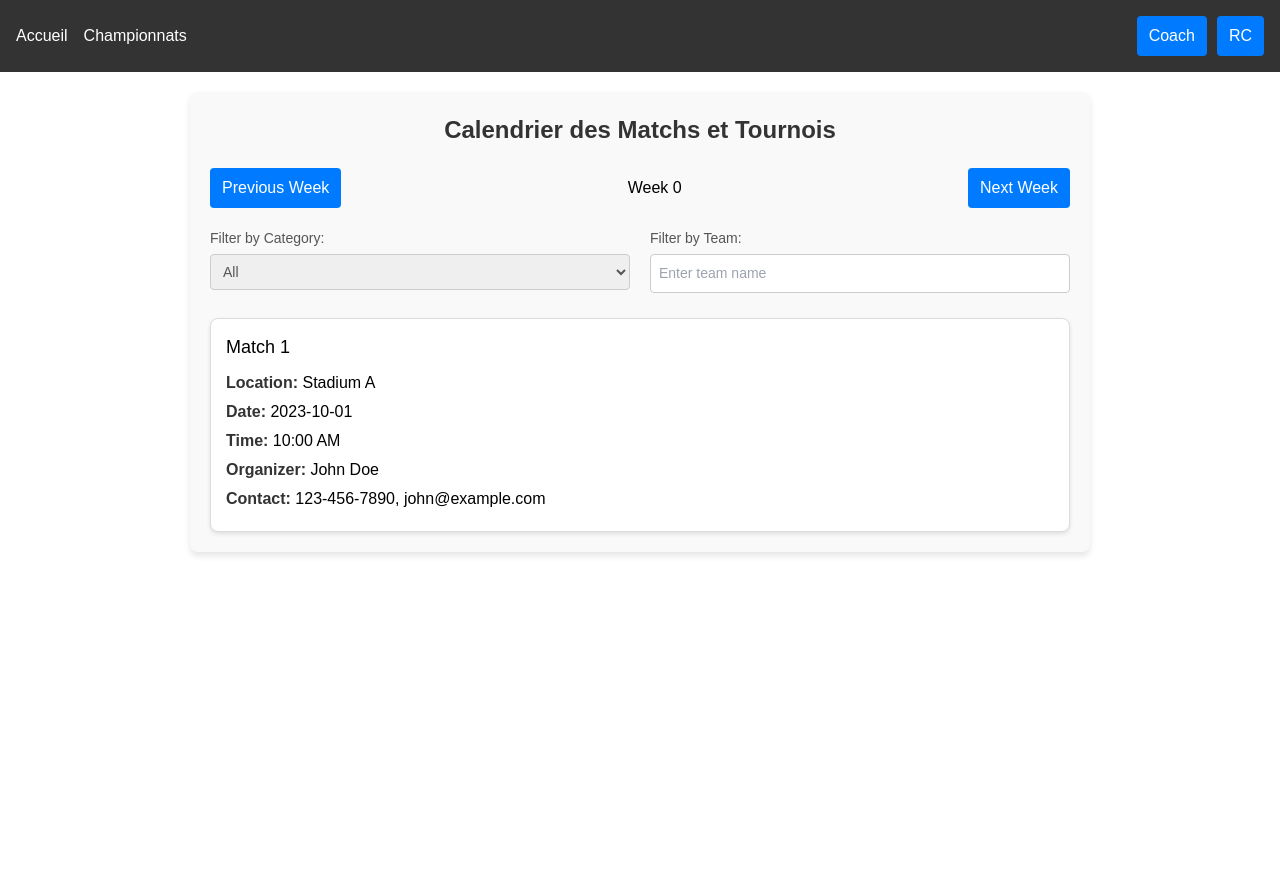
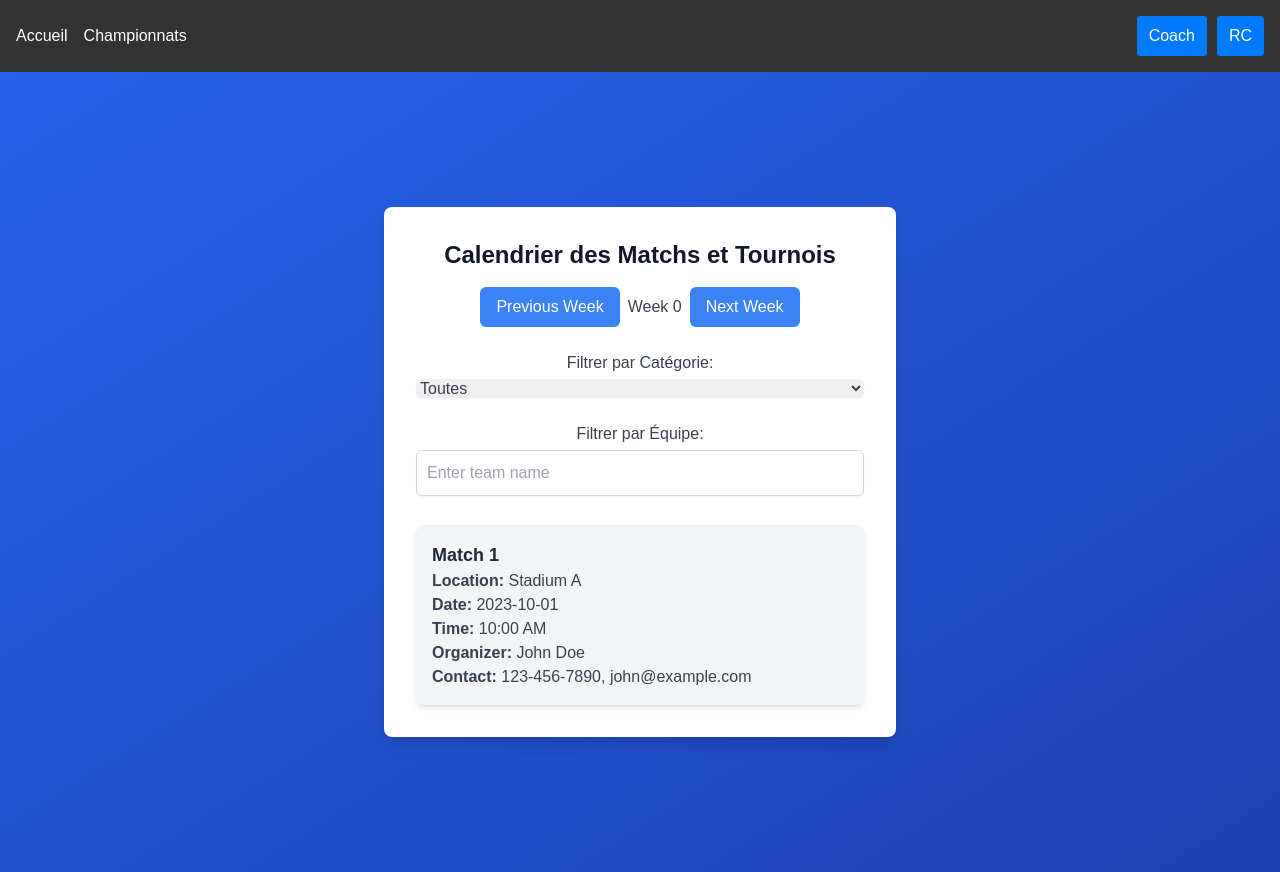
Before and after one commit to migesve/ProjetIHM2_LU_ESPINAL, a Next.js app: page /pages/calendrier in a window 1280 px wide. Before the commit the page ends 800 px from the top, so only its background shows below. Built offline with nearby package versions, Linux system fonts and the light colour scheme.

Commit message:
maquillage pret

```diff
--- a/app/pages/calendrier/page.tsx
+++ b/app/pages/calendrier/page.tsx
@@ -51,52 +51,72 @@ const CalendrierPage: React.FC = () => {
   });
 
   return (
-    <div className="container">
-      <h1 className="title">Calendrier des Matchs et Tournois</h1>
-      <div className="controls">
-      <button onClick={() => handleWeekChange(-1)}>Previous Week</button>
-      <span>Week {week}</span>
-      <button onClick={() => handleWeekChange(1)}>Next Week</button>
+    <div className="flex items-center justify-center min-h-screen bg-gradient-to-br from-blue-600 to-blue-800">
+      <div className="bg-white rounded-lg shadow-lg p-8 max-w-lg w-full text-center">
+        <h1 className="text-2xl font-bold mb-4 text-gray-900">
+          Calendrier des Matchs et Tournois
+        </h1>
+        <div className="mb-6">
+          <button
+            onClick={() => handleWeekChange(-1)}
+            className="bg-blue-500 hover:bg-blue-600 text-white py-2 px-4 rounded-md mr-2"
+          >
+            Previous Week
+          </button>
+          <span className="text-gray-700 font-medium">Week {week}</span>
+          <button
+            onClick={() => handleWeekChange(1)}
+            className="bg-blue-500 hover:bg-blue-600 text-white py-2 px-4 rounded-md ml-2"
+          >
+            Next Week
+          </button>
         </div>
-      <div className="filters">
-      <label>
-        Filter by Category:
+        <div className="flex flex-col gap-4 mb-6">
+          <label className="text-gray-700">
+            Filtrer par Catégorie:
             <select
               value={category}
               onChange={(e) => setCategory(e.target.value)}
+              className="mt-1 w-full border-gray-300 rounded-md shadow-sm focus:ring-blue-500 focus:border-blue-500"
             >
-        <option value="">All</option>
-        <option value="Football">Football</option>
-        <option value="Basketball">Basketball</option>
+              <option value="">Toutes</option>
+              <option value="Football">M11</option>
+              <option value="Basketball">M13</option>
+              <option value="Basketball">M15</option>
+              <option value="Basketball">M18</option>
             </select>
           </label>
-      <label>
-        Filter by Team:
+          <label className="text-gray-700">
+            Filtrer par Équipe:
             <input
               type="text"
               value={team}
               onChange={(e) => setTeam(e.target.value)}
               placeholder="Enter team name"
+              className="mt-1 w-full border-gray-300 rounded-md shadow-sm focus:ring-blue-500 focus:border-blue-500"
             />
           </label>
         </div>
-      <div className="list">
+        <div className="flex flex-col gap-4">
           {filteredEvents.map((event) => (
-        <div className="card" key={event.id}>
-        <h2>{event.name}</h2>
-        <p>
+            <div
+              key={event.id}
+              className="bg-gray-100 p-4 rounded-lg shadow-md text-left"
+            >
+              <h2 className="text-lg font-bold text-gray-800">{event.name}</h2>
+              <p className="text-gray-700">
                 <strong>Location:</strong> {event.location}
               </p>
-        <p>
+              <p className="text-gray-700">
                 <strong>Date:</strong> {event.date}
               </p>
-        <p>
+              <p className="text-gray-700">
                 <strong>Time:</strong> {event.time}
               </p>
-        <p>
+              <p className="text-gray-700">
                 <strong>Organizer:</strong> {event.organizer.name}
               </p>
-        <p>
+              <p className="text-gray-700">
                 <strong>Contact:</strong> {event.organizer.phone},{" "}
                 {event.organizer.email}
               </p>
@@ -104,6 +124,7 @@ const CalendrierPage: React.FC = () => {
           ))}
         </div>
       </div>
+    </div>
   );
 };
 
--- a/app/pages/championnats/page.tsx
+++ b/app/pages/championnats/page.tsx
@@ -31,8 +31,9 @@ const CreateChampionshipPage: React.FC = () => {
   };
 
   return (
-    <div className="container mx-auto p-4 bg-gray-100 dark:bg-gray-900 text-gray-900 dark:text-gray-100 rounded-lg shadow-md">
-      <h1 className="title text-center text-2xl font-bold mb-6">
+    <div className="flex items-center justify-center min-h-screen bg-gradient-to-br from-blue-600 to-blue-800">
+      <div className="bg-white rounded-lg shadow-lg p-8 max-w-xl w-full">
+        <h1 className="text-2xl font-bold mb-6 text-gray-900 text-center">
           Créer un nouveau championnat
         </h1>
         <form onSubmit={handleSubmit} className="flex flex-col gap-6">
@@ -45,7 +46,7 @@ const CreateChampionshipPage: React.FC = () => {
               value={name}
               onChange={(e) => setName(e.target.value)}
               required
-            className="w-full px-3 py-2 border border-gray-300 rounded-md shadow-sm focus:outline-none focus:ring-2 focus:ring-blue-500 focus:border-blue-500"
+              className="w-full px-3 py-2 border border-gray-300 rounded-md shadow-sm focus:ring-blue-500 focus:border-blue-500"
             />
           </div>
           <div>
@@ -57,7 +58,7 @@ const CreateChampionshipPage: React.FC = () => {
               value={teams}
               onChange={(e) => setTeams(e.target.value)}
               required
-            className="w-full px-3 py-2 border border-gray-300 rounded-md shadow-sm focus:outline-none focus:ring-2 focus:ring-blue-500 focus:border-blue-500"
+              className="w-full px-3 py-2 border border-gray-300 rounded-md shadow-sm focus:ring-blue-500 focus:border-blue-500"
             />
           </div>
           <div>
@@ -65,7 +66,7 @@ const CreateChampionshipPage: React.FC = () => {
             <select
               value={gender}
               onChange={(e) => setGender(e.target.value)}
-            className="w-full px-3 py-2 border border-gray-300 rounded-md shadow-sm focus:outline-none focus:ring-2 focus:ring-blue-500 focus:border-blue-500"
+              className="w-full px-3 py-2 border border-gray-300 rounded-md shadow-sm focus:ring-blue-500 focus:border-blue-500"
             >
               <option value="Masculin">Masculin</option>
               <option value="Feminin">Féminin</option>
@@ -76,7 +77,7 @@ const CreateChampionshipPage: React.FC = () => {
             <select
               value={age}
               onChange={(e) => setAge(e.target.value)}
-            className="w-full px-3 py-2 border border-gray-300 rounded-md shadow-sm focus:outline-none focus:ring-2 focus:ring-blue-500 focus:border-blue-500"
+              className="w-full px-3 py-2 border border-gray-300 rounded-md shadow-sm focus:ring-blue-500 focus:border-blue-500"
             >
               <option value="M11">M11</option>
               <option value="M13">M13</option>
@@ -89,7 +90,7 @@ const CreateChampionshipPage: React.FC = () => {
             <select
               value={modality}
               onChange={(e) => setModality(e.target.value)}
-            className="w-full px-3 py-2 border border-gray-300 rounded-md shadow-sm focus:outline-none focus:ring-2 focus:ring-blue-500 focus:border-blue-500"
+              className="w-full px-3 py-2 border border-gray-300 rounded-md shadow-sm focus:ring-blue-500 focus:border-blue-500"
             >
               {getModalities().map((mod) => (
                 <option key={mod} value={mod}>
@@ -103,7 +104,7 @@ const CreateChampionshipPage: React.FC = () => {
             <select
               value={level}
               onChange={(e) => setLevel(e.target.value)}
-            className="w-full px-3 py-2 border border-gray-300 rounded-md shadow-sm focus:outline-none focus:ring-2 focus:ring-blue-500 focus:border-blue-500"
+              className="w-full px-3 py-2 border border-gray-300 rounded-md shadow-sm focus:ring-blue-500 focus:border-blue-500"
             >
               <option value="Débutants/Niveau 1">Débutants/Niveau 1</option>
               <option value="Avancés/Niveau 2">Avancés/Niveau 2</option>
@@ -117,6 +118,7 @@ const CreateChampionshipPage: React.FC = () => {
           </button>
         </form>
       </div>
+    </div>
   );
 };
 
--- a/app/pages/cloture/page.tsx
+++ b/app/pages/cloture/page.tsx
@@ -35,52 +35,47 @@ const CloseChampionshipsPage: React.FC = () => {
   };
 
   return (
-    <div className="container mx-auto p-4 bg-gray-100 dark:bg-gray-900 text-gray-900 dark:text-gray-100 rounded-lg shadow-md">
-      <h1 className="title text-center text-2xl font-bold mb-6">
+    <div className="flex items-center justify-center min-h-screen bg-gradient-to-br from-blue-600 to-blue-800">
+      <div className="bg-white rounded-lg shadow-lg p-8 max-w-4xl w-full">
+        <h1 className="text-2xl font-bold mb-6 text-gray-900 text-center">
           Clôturer les championnats ouverts
         </h1>
         <button
           onClick={closeAllChampionships}
-        className="w-full mb-4 bg-red-500 text-white py-2 px-4 rounded-md shadow-md hover:bg-red-600 transition duration-300"
+          className="w-full mb-6 bg-red-500 text-white py-2 px-4 rounded-md shadow-md hover:bg-red-600 transition duration-300"
         >
           Clôturer tous les championnats
         </button>
-      <div className="championnats-table-container">
-        <table className="championnats-table w-full text-left border-collapse">
+        <div className="overflow-x-auto">
+          <table className="w-full border-collapse text-left">
             <thead>
               <tr>
-              <th className="px-4 py-2 bg-gray-300 dark:bg-gray-700 text-gray-900 dark:text-gray-100">
+                <th className="px-4 py-2 bg-gray-300 text-gray-900">
                   Catégorie d&apos;âge
                 </th>
-              <th className="px-4 py-2 bg-gray-300 dark:bg-gray-700 text-gray-900 dark:text-gray-100">
-                Genre
-              </th>
-              <th className="px-4 py-2 bg-gray-300 dark:bg-gray-700 text-gray-900 dark:text-gray-100">
+                <th className="px-4 py-2 bg-gray-300 text-gray-900">Genre</th>
+                <th className="px-4 py-2 bg-gray-300 text-gray-900">
                   Modalité
                 </th>
-              <th className="px-4 py-2 bg-gray-300 dark:bg-gray-700 text-gray-900 dark:text-gray-100">
-                Action
-              </th>
+                <th className="px-4 py-2 bg-gray-300 text-gray-900">Action</th>
               </tr>
             </thead>
             <tbody>
               {championships.map((champ) => (
                 <tr
                   key={champ.id}
-                className={`${
-                  champ.isClosed ? "bg-gray-200 dark:bg-gray-800" : ""
-                }`}
+                  className={champ.isClosed ? "bg-gray-200" : "bg-white"}
                 >
-                <td className="px-4 py-2 border-t border-gray-300 dark:border-gray-700">
+                  <td className="px-4 py-2 border-t border-gray-300">
                     {champ.ageCategory}
                   </td>
-                <td className="px-4 py-2 border-t border-gray-300 dark:border-gray-700">
+                  <td className="px-4 py-2 border-t border-gray-300">
                     {champ.gender}
                   </td>
-                <td className="px-4 py-2 border-t border-gray-300 dark:border-gray-700">
+                  <td className="px-4 py-2 border-t border-gray-300">
                     {champ.modality}
                   </td>
-                <td className="px-4 py-2 border-t border-gray-300 dark:border-gray-700">
+                  <td className="px-4 py-2 border-t border-gray-300">
                     {champ.isClosed ? (
                       <span className="text-gray-500">Clôturé</span>
                     ) : (
@@ -98,6 +93,7 @@ const CloseChampionshipsPage: React.FC = () => {
           </table>
         </div>
       </div>
+    </div>
   );
 };
 
--- a/app/pages/organiser/page.tsx
+++ b/app/pages/organiser/page.tsx
@@ -29,29 +29,24 @@ const OrganizePlateauxPage: React.FC = () => {
   };
 
   return (
-    <div className="container mx-auto p-4 bg-gray-100 dark:bg-gray-900 text-gray-900 dark:text-gray-100 rounded-lg shadow-md">
-      <h1 className="title text-center text-2xl font-bold mb-6">
+    <div className="flex items-center justify-center min-h-screen bg-gradient-to-br from-blue-600 to-blue-800">
+      <div className="bg-white rounded-lg shadow-lg p-8 max-w-4xl w-full">
+        <h1 className="text-2xl font-bold mb-6 text-gray-900 text-center">
           Organiser un plateaux
         </h1>
-      <p className="text-center mb-4 text-gray-700 dark:text-gray-300">
+        <p className="text-gray-700 text-center mb-6">
           Sélectionnez un plateaux sans organisateur pour vous porter candidat.
         </p>
-      <div className="championnats-table-container">
-        <table className="championnats-table w-full text-left border-collapse">
+        <div className="overflow-x-auto">
+          <table className="w-full border-collapse text-left">
             <thead>
               <tr>
-              <th className="px-4 py-2 bg-gray-300 dark:bg-gray-700 text-gray-900 dark:text-gray-100">
-                Date
-              </th>
-              <th className="px-4 py-2 bg-gray-300 dark:bg-gray-700 text-gray-900 dark:text-gray-100">
-                Lieu
-              </th>
-              <th className="px-4 py-2 bg-gray-300 dark:bg-gray-700 text-gray-900 dark:text-gray-100">
+                <th className="px-4 py-2 bg-gray-300 text-gray-900">Date</th>
+                <th className="px-4 py-2 bg-gray-300 text-gray-900">Lieu</th>
+                <th className="px-4 py-2 bg-gray-300 text-gray-900">
                   Catégorie d&apos;âge
                 </th>
-              <th className="px-4 py-2 bg-gray-300 dark:bg-gray-700 text-gray-900 dark:text-gray-100">
-                Action
-              </th>
+                <th className="px-4 py-2 bg-gray-300 text-gray-900">Action</th>
               </tr>
             </thead>
             <tbody>
@@ -59,19 +54,19 @@ const OrganizePlateauxPage: React.FC = () => {
                 <tr
                   key={plateau.id}
                   className={`${
-                  plateau.isOrganized ? "bg-gray-200 dark:bg-gray-800" : ""
+                    plateau.isOrganized ? "bg-gray-200" : "bg-white"
                   }`}
                 >
-                <td className="px-4 py-2 border-t border-gray-300 dark:border-gray-700">
+                  <td className="px-4 py-2 border-t border-gray-300">
                     {plateau.date}
                   </td>
-                <td className="px-4 py-2 border-t border-gray-300 dark:border-gray-700">
+                  <td className="px-4 py-2 border-t border-gray-300">
                     {plateau.location}
                   </td>
-                <td className="px-4 py-2 border-t border-gray-300 dark:border-gray-700">
+                  <td className="px-4 py-2 border-t border-gray-300">
                     {plateau.ageCategory}
                   </td>
-                <td className="px-4 py-2 border-t border-gray-300 dark:border-gray-700">
+                  <td className="px-4 py-2 border-t border-gray-300">
                     {plateau.isOrganized ? (
                       <span className="text-gray-500">Déjà organisé</span>
                     ) : (
@@ -89,6 +84,7 @@ const OrganizePlateauxPage: React.FC = () => {
           </table>
         </div>
       </div>
+    </div>
   );
 };
 
--- a/app/pages/resultats/page.tsx
+++ b/app/pages/resultats/page.tsx
@@ -70,16 +70,25 @@ const RésultatsPage: React.FC = () => {
   });
 
   return (
-    <div className="container">
-      <h1 className="title">Résultats des Matchs</h1>
-      <div className="controls">
-      <button onClick={() => handleWeekChange(-1)}>Previous Week</button>
+    <div className="flex items-center justify-center min-h-screen bg-gradient-to-br from-blue-600 to-blue-800">
+      <div className="bg-white rounded-lg shadow-lg p-8 max-w-lg w-full text-center">
+        <h1 className="text-2xl font-bold mb-4 text-gray-900">
+          Résultats des Matchs
+        </h1>
+        <div className="mb-6">
+          <button
+            onClick={() => handleWeekChange(-1)}
+            className="bg-blue-500 hover:bg-blue-600 text-white py-2 px-4 rounded-md mr-2"
+          >
+            Previous Week
+          </button>
           <select
             value={selectedWeek}
             onChange={(e) => {
               setSelectedWeek(e.target.value);
               setWeek(Number(e.target.value));
             }}
+            className="border border-gray-300 rounded-md py-2 px-3 mx-2 shadow-sm focus:outline-none focus:ring-blue-500 focus:border-blue-500"
           >
             <option value="">Choose Week</option>
             {[...Array(10)].map((_, index) => (
@@ -88,14 +97,20 @@ const RésultatsPage: React.FC = () => {
               </option>
             ))}
           </select>
-      <button onClick={() => handleWeekChange(1)}>Next Week</button>
+          <button
+            onClick={() => handleWeekChange(1)}
+            className="bg-blue-500 hover:bg-blue-600 text-white py-2 px-4 rounded-md ml-2"
+          >
+            Next Week
+          </button>
         </div>
-      <div className="filters">
-      <label>
+        <div className="flex flex-col gap-4 mb-6">
+          <label className="text-gray-700">
             Catégorie d&apos;âge:
             <select
               value={category}
               onChange={(e) => setCategory(e.target.value)}
+              className="mt-1 w-full border-gray-300 rounded-md shadow-sm focus:ring-blue-500 focus:border-blue-500"
             >
               <option value="">All</option>
               {categories.map((cat) => (
@@ -105,9 +120,13 @@ const RésultatsPage: React.FC = () => {
               ))}
             </select>
           </label>
-      <label>
+          <label className="text-gray-700">
             Genre:
-        <select value={genre} onChange={(e) => setGenre(e.target.value)}>
+            <select
+              value={genre}
+              onChange={(e) => setGenre(e.target.value)}
+              className="mt-1 w-full border-gray-300 rounded-md shadow-sm focus:ring-blue-500 focus:border-blue-500"
+            >
               <option value="">All</option>
               {genres.map((gen) => (
                 <option key={gen} value={gen}>
@@ -116,11 +135,12 @@ const RésultatsPage: React.FC = () => {
               ))}
             </select>
           </label>
-      <label>
+          <label className="text-gray-700">
             Modalité:
             <select
               value={modalite}
               onChange={(e) => setModalite(e.target.value)}
+              className="mt-1 w-full border-gray-300 rounded-md shadow-sm focus:ring-blue-500 focus:border-blue-500"
             >
               <option value="">All</option>
               {filteredModalites.map((mod) => (
@@ -131,29 +151,35 @@ const RésultatsPage: React.FC = () => {
             </select>
           </label>
         </div>
-      <div className="list">
+        <div className="flex flex-col gap-4">
           {filteredResults.length > 0 ? (
             filteredResults.map((result) => (
-        <div className="card" key={result.id}>
-          <h2>{result.match}</h2>
-          <p>
+              <div
+                key={result.id}
+                className="bg-gray-100 p-4 rounded-lg shadow-md text-left"
+              >
+                <h2 className="text-lg font-bold text-gray-800">
+                  {result.match}
+                </h2>
+                <p className="text-gray-700">
                   <strong>Date:</strong> {result.date}
                 </p>
-          <p>
+                <p className="text-gray-700">
                   <strong>Time:</strong> {result.time}
                 </p>
-          <p>
+                <p className="text-gray-700">
                   <strong>Location:</strong> {result.location}
                 </p>
-          <p>
+                <p className="text-gray-700">
                   <strong>Score:</strong> {result.teamA} {result.score}{" "}
                   {result.teamB}
                 </p>
               </div>
             ))
           ) : (
-        <p>No results found for this week or filters.</p>
+            <p className="text-gray-700">No results found for this week or filters.</p>
           )}
+        </div>
       </div>
     </div>
   );
```
Also changed, not shown: app/pages/classement/page.tsx (+37 -17 lines). Lines whose indentation alone changed are shown as unchanged.
